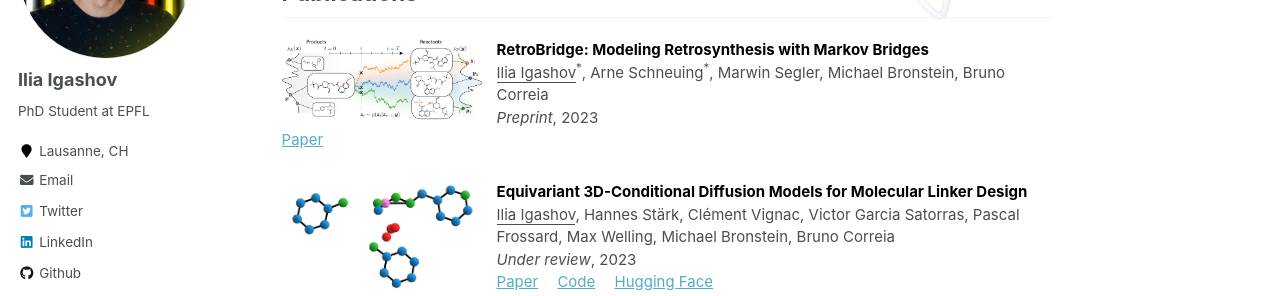
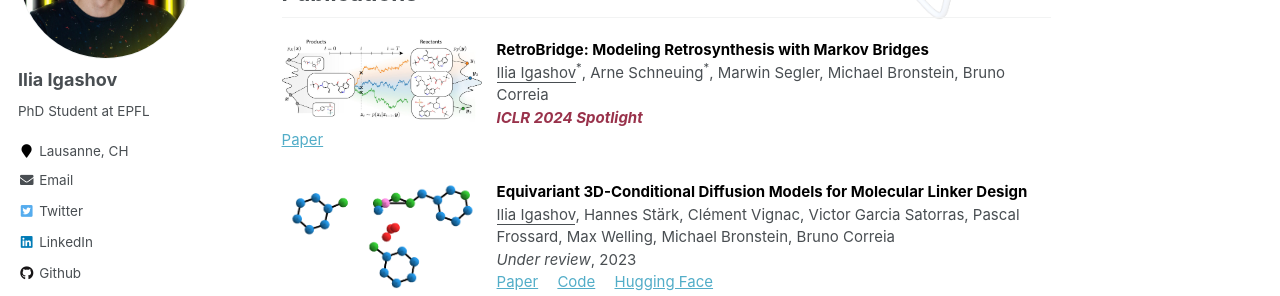
Before and after one commit to igashov/igashov.github.io, a Jekyll site: the page built from _pages/about.html, in a window 1280 px wide and 900 px high, scrolled down 368 px. Shown: the part 152-448 px from the top of the window. Built offline with Jekyll 4.4.1, drawn with Linux system fonts in a browser that asks for light colours.

Commit message:
Update about.html

```diff
--- a/_pages/about.html
+++ b/_pages/about.html
@@ -62,7 +62,7 @@ author_profile: true
         </a>
         </strong><br>
           <u>Ilia Igashov</u><sup>*</sup>, Arne Schneuing<sup>*</sup>, Marwin Segler, Michael Bronstein, Bruno Correia<br>
-        <em>Preprint</em>, 2023  <br>
+        <em><b>ICLR 2024 Spotlight</b></em>  <br>
         <span class="links">
           <a href="https://arxiv.org/abs/2308.16212">Paper</a>
         </span> <br> </p>
```
